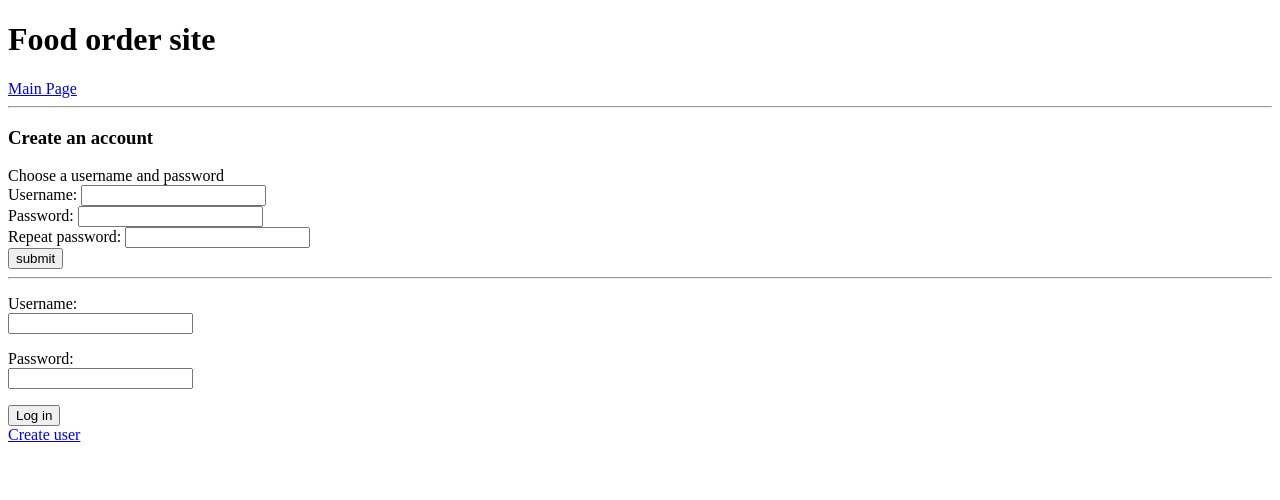
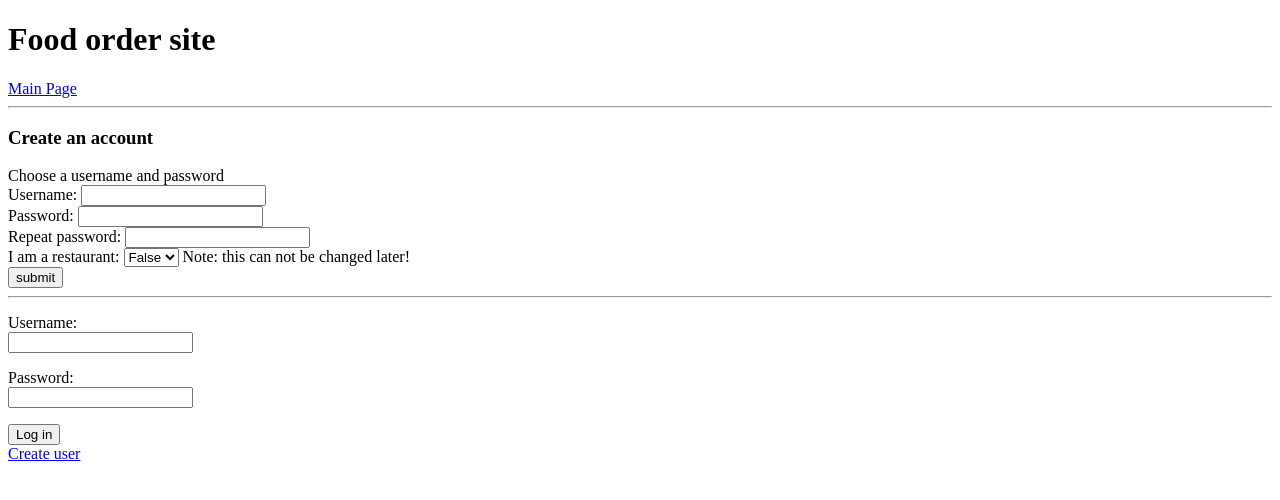
Before and after one commit to msslotboom/food_order, a Flask app: page /create_user in a window 1280 px wide. Shown: the top 500 px of the page. Run offline with Flask 3, Linux system fonts and the light colour scheme.

Commit message:
Changed user creation to include selection to be restaurant

```diff
--- a/app.py
+++ b/app.py
@@ -37,7 +37,9 @@ def create_user():
     username = request.form["username"]
     password = request.form["password"]
     password_repeat = request.form["password_repeat"]
-    if password == password_repeat and users.create_user(username, password):
+    restaurant = request.form["restaurant"]
+    print(restaurant)
+    if password == password_repeat and users.create_user(username, password, restaurant):
         session["username"] = username
         print("Succes")
         return redirect("/")
--- a/schema.sql
+++ b/schema.sql
@@ -3,12 +3,14 @@ CREATE TABLE Users (
     username TEXT,
     password TEXT,
 	admin BOOLEAN,
+	restaurant BOOLEAN,
 	UNIQUE(username)
 );
 
 CREATE TABLE Restaurants (
 	id SERIAL PRIMARY KEY,
 	name TEXT,
+	restaurant_owner INTEGER REFERENCES Users,
 	UNIQUE(name)
 );
 
--- a/templates/create_user.html
+++ b/templates/create_user.html
@@ -11,6 +11,12 @@
     <br>
     Repeat password: <input type = "password" name="password_repeat">
     <br>
+    I am a restaurant:
+    <select name = "restaurant">
+        <option value= "false">False</option>
+        <option value = "true">True</option>
+    </select>
+    Note: this can not be changed later! <br>
     <input type="submit" value="submit">
 </form>
 {% endblock %}
--- a/users.py
+++ b/users.py
@@ -2,11 +2,11 @@ from werkzeug.security import check_password_hash, generate_password_hash
 from sqlalchemy.sql import text
 from db import db
 
-def create_user(username, password):
+def create_user(username, password, restaurant):
 	#TODO: Add password checks
 	hash_value = generate_password_hash(password)
-	sql = "INSERT INTO users (username, password, admin) VALUES (:username, :password, FALSE)"
-	db.session.execute(text(sql), {"username":username, "password":hash_value})
+	sql = "INSERT INTO users (username, password, admin, restaurant) VALUES (:username, :password, FALSE, :restaurant)"
+	db.session.execute(text(sql), {"username":username, "password":hash_value, "restaurant":restaurant})
 	db.session.commit()
 	return True
 
```
